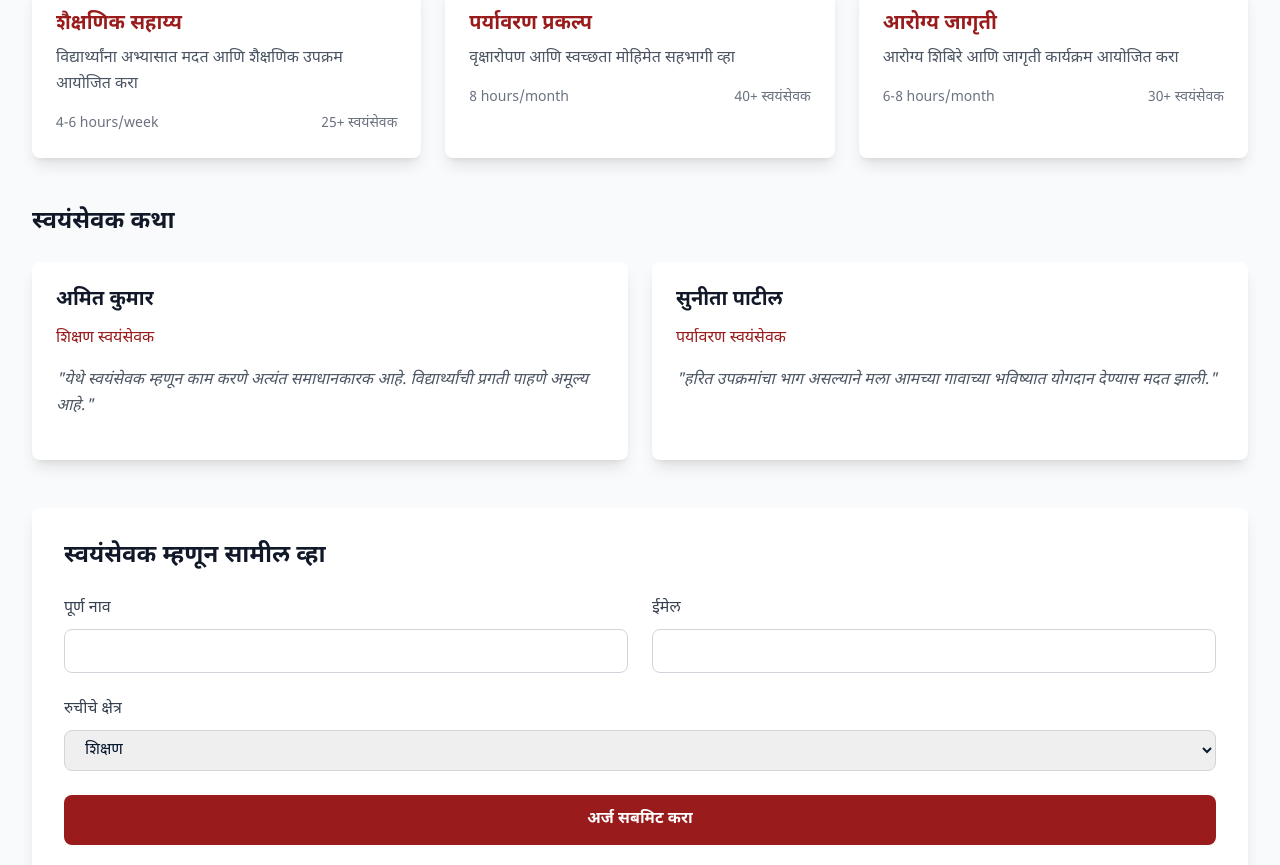
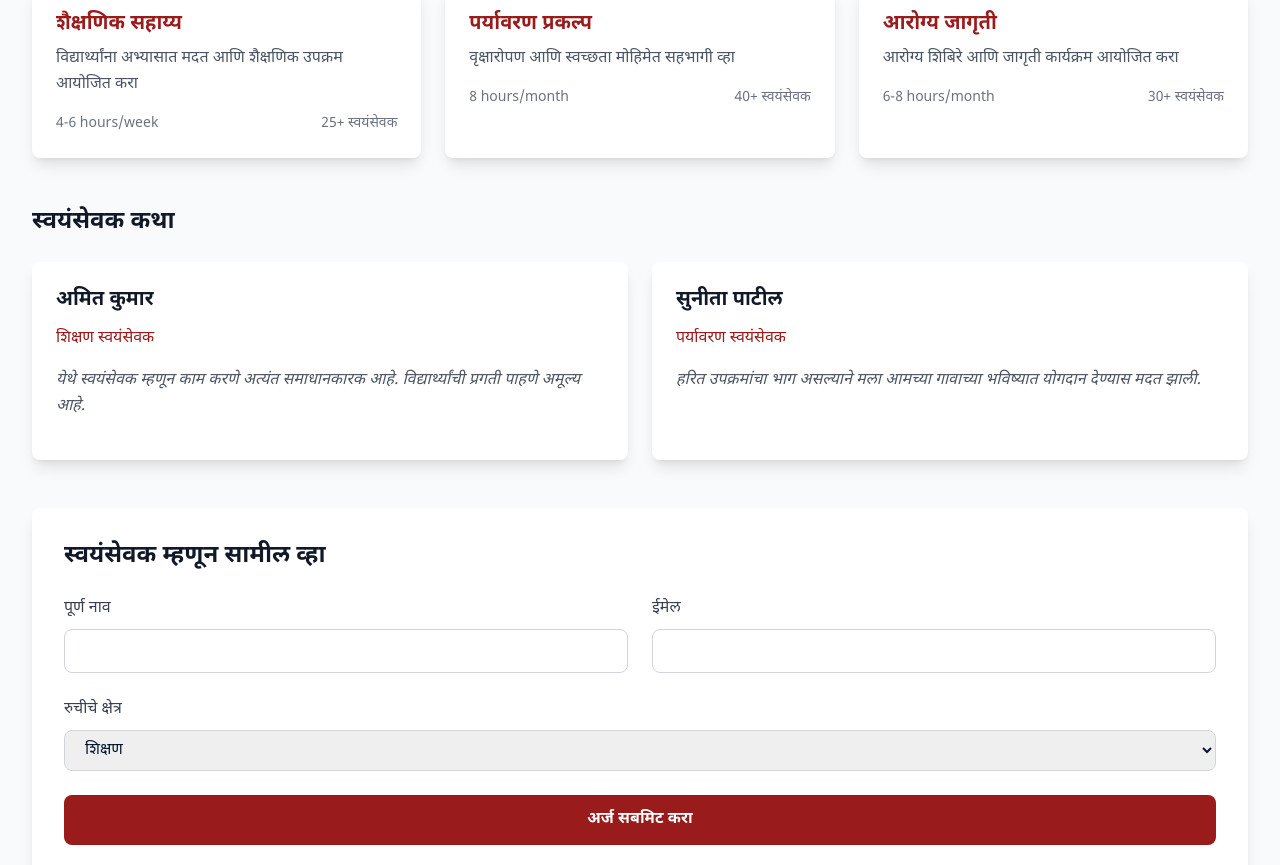
Before and after one commit to Tejas-Jagtap/new_grampanchyat_demo_2, a Next.js app: page /culture/volunteer in a window 1280 px wide. Shown: the part 672-1537 px from the top of the page. Built offline with nearby package versions, Linux system fonts and the light colour scheme; a web font is replaced by a local one.

Commit message:
code refactored

```diff
--- a/app/culture/volunteer/page.tsx
+++ b/app/culture/volunteer/page.tsx
@@ -175,7 +175,7 @@ export default function VolunteerPage() {
                   <p className="text-red-800">{getText(testimonial.role)}</p>
                 </div>
                 <p className="text-gray-600 italic">
-                  "{getText(testimonial.quote)}"
+                  {getText(testimonial.quote)}
                 </p>
               </div>
             ))}
```
